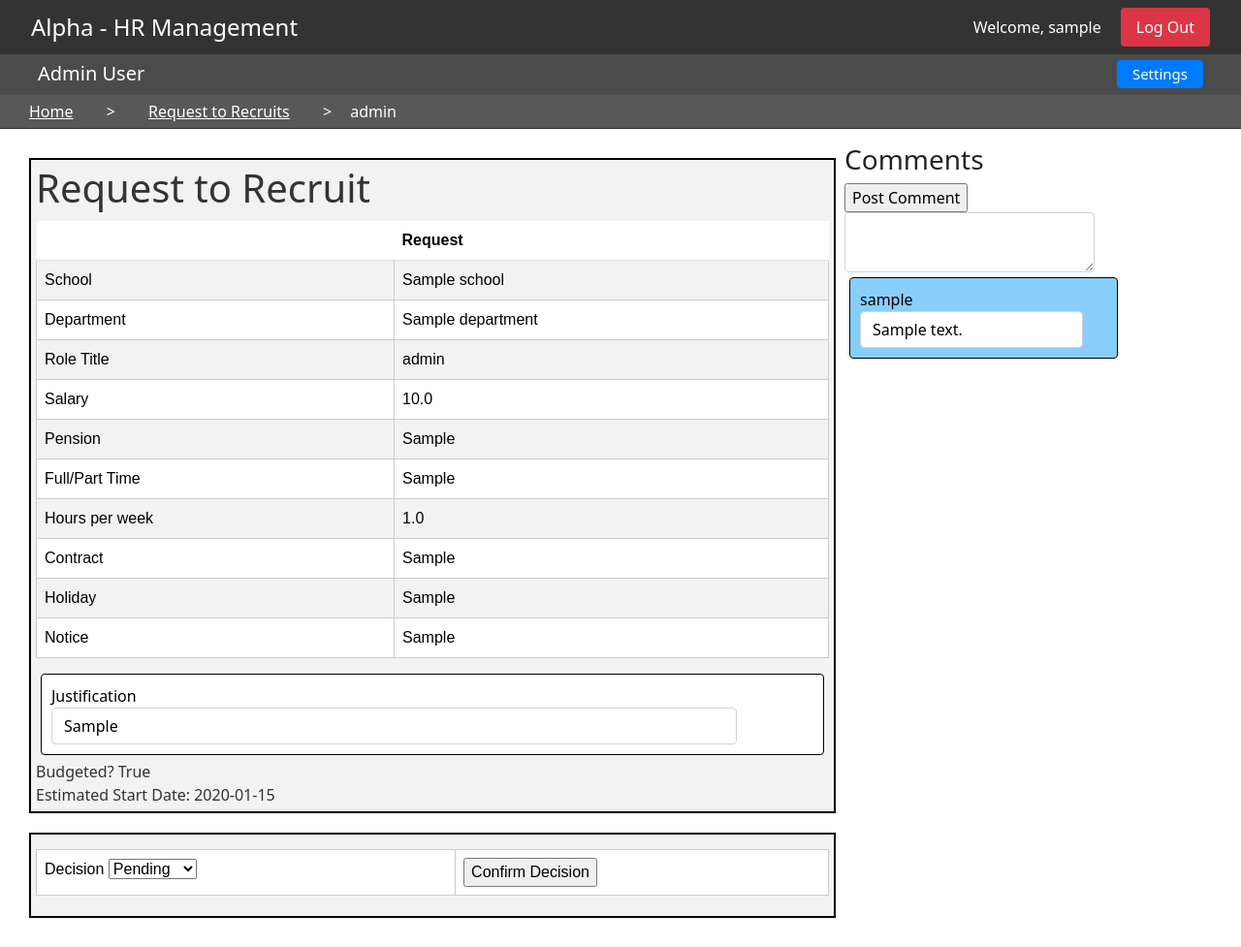
After one commit to ow344/flaskexample, a Flask app: page /r2r/read/1 in a window 1280 px wide. The commit adds this page. Shown: the whole page at 97% size. Run offline with Flask 3, Linux system fonts and the light colour scheme; a user stored in the database is signed in; tables that the repository leaves empty hold one stand-in row (values such as "Sample post").

Commit message:
r2r overhall

```diff
--- a/forms.py
+++ b/forms.py
@@ -82,7 +82,7 @@ class PersonForm(FlaskForm):
         self.nic.choices = ['A','B','C','H','J','M','V','Z','X']
 
 class ApporovalForm(FlaskForm):
-    decision = SelectField('Decision', choices=['Pending','Approved','Denied'])
+    status = SelectField('Decision', choices=['Pending','Approved','Denied'])
 
 
 class CommentForm(FlaskForm):
--- a/templates/admin/reviewrequests/r2r/entry.html
+++ b/templates/admin/reviewrequests/r2r/entry.html
@@ -81,8 +81,8 @@
 <form method="post">
     {{ form.hidden_tag() }}
     <div>
-        {{ form.decision.label }}
-        {{ form.decision }}
+        {{ form.status.label }}
+        {{ form.status }}
     </div>
     <div>
         <button type="submit">Submit</button>
--- a/templates/admin/self.html
+++ b/templates/admin/self.html
@@ -11,7 +11,7 @@
 <p><a href="{{ url_for('admin.stafflist') }}">Find Someone</a></p>
 <p>Review Requests</p>
 <ul>
-    <li><a href="{{ url_for('admin.reviewrequests_r2r') }}">Request to Recruits</a></li>
+    <li><a href="/r2rs">Request to Recruits</a></li>
     <li><a href="{{ url_for('admin.reviewrequests_onboard') }}">Onboarding Forms</a></li>
     <li><a href="{{ url_for('admin.reviewrequests_variation') }}">Variation to Contract</a></li>
 </ul>
--- /dev/null
+++ b/templates/models/r2r/read.html
@@ -0,0 +1,133 @@
+{% extends "base.html" %}
+
+{% block statics %}
+<script src="https://code.jquery.com/jquery-3.6.4.min.js"></script>
+<script src="{{ url_for('static', filename='js/sortable_table.js') }}"></script>
+<script src="{{ url_for('static', filename='js/status.js') }}"></script>
+<link rel="stylesheet" href="{{url_for('static', filename='css/smalltable.css')}}">
+<link rel="stylesheet" href="{{url_for('static', filename='css/form.css')}}">
+{% endblock %}
+
+{% block navi %}
+<li><a href="/">Home</a></li>
+<li>></li>
+<li><a href="/r2rs">Request to Recruits</a></li>
+<li>></li>
+<li>{{r2r.role}}</li>
+{% endblock %}
+
+{% block content %}
+<div class="row">
+<div class="col-md-8">
+<div class="container">
+<h1>Request to Recruit</h1>
+
+
+<table class="table table-striped">
+<thead>
+<tr>
+    <th></th>
+    <th>Request</th>
+</tr>
+</thead>
+<tbody>
+<tr>
+    {% if current_user.is_admin %}
+    <td>{{ rform.school_id.label }}</td>
+    <td>{{ r2r.role.school }}</td>
+    {% endif %}
+</tr><tr>
+    <td>{{ rform.department_id.label }}</td>
+    <td>{{ r2r.role.department }}</td>
+</tr><tr>
+    <td>{{ rform.role.label }}</td>
+    <td>{{ r2r.role.role }}</td>
+</tr><tr>
+    <td>{{ rform.salary.label }}</td>
+    <td>{{ r2r.role.salary }}</td>
+</tr><tr>
+    <td>{{ rform.pension.label }}</td>
+    <td>{{ r2r.role.pension }}</td>
+</tr><tr>
+    <td>{{ rform.ftpt.label }}</td>
+    <td>{{ r2r.role.ftpt }}</td>
+</tr><tr>
+    <td>{{ rform.weekhours.label }}</td>
+    <td>{{ r2r.role.weekhours }}</td>
+</tr><tr>
+    <td>{{ rform.contract.label }}</td>
+    <td>{{ r2r.role.contract }}</td>
+</tr><tr>
+    <td>{{ rform.holiday.label }}</td>
+    <td>{{ r2r.role.holiday }}</td>
+</tr><tr>
+    <td>{{ rform.notice.label }}</td>
+    <td>{{ r2r.role.notice }}</td>
+</tr>
+</tbody>
+</table>
+
+<div class="form-group">
+    {{ rqform.justification.label(class="form-control-label") }}
+    <div class="form-control">{{ r2r.justification }}</div>
+</div>
+
+    {{ rqform.budgeted.label }}
+    {{ r2r.budgeted }}
+    <br>
+    Estimated Start Date:
+    {{ r2r.effect_date }}
+    <br>
+
+</div>
+
+{% if current_user.is_admin %}
+<div class="container">
+<form method="post">
+    {{ aform.hidden_tag() }}
+    <table class="table">
+        <tr>
+            <td>
+            {{ aform.status.label }}
+            {{ aform.status }}
+        </td><td>
+            <input type="submit" value="Confirm Decision">
+        </td>
+        </tr>
+    </table>
+
+</form>
+</div>
+{% endif %}
+</div>
+
+<div class="col-md-3">
+    <div style="padding: 5px;">
+
+    <h3>Comments</h3>
+    <form action="{{url_for('models.r2r_sendcomment',r2r_id=r2r.id)}}" method="POST">
+        {{ cform.hidden_tag() }}
+        <input type="submit" value="Post Comment">
+        {{ cform.content(class="form-control") }}
+
+    </form>
+
+    {% for comment in comments %}
+    {% if comment.user_id == current_user.id %}
+    <div class="form-group" style="background-color: lightskyblue;">
+    {% else %}
+    <div class="form-group">
+    {% endif %}
+        <div class="form-control-label">{{ comment.user }}</div>
+        <div class="form-control">{{ comment.content }}</div>
+    </div>
+    {% endfor %}
+    </div>
+    </div>
+</div>
+
+
+
+</div>
+
+{% endblock %}
--- a/templates/user/self.html
+++ b/templates/user/self.html
@@ -7,7 +7,7 @@
 
 {% block content %}
 
-<p><a href="{{ url_for('user.requestforms_r2r_pending') }}">Request to Recruit</a></p>
+<p><a href="/r2rs">Request to Recruit</a></p>
 <p><a href="/user/requestforms/onboard/pending">Onboarding Form</a></p>
 <p><a href="{{ url_for('user.requestforms_variation_pending') }}">Variation to Contract</a></p>
 <p><a href="{{ url_for('user.stafflist') }}">Staff List</a></p>
--- a/views/r2r.py
+++ b/views/r2r.py
@@ -1,7 +1,7 @@
-from models import R2R, Role, Request
+from models import R2R, Role, Request, R2RMessage
 from flask import render_template, session, redirect, url_for, flash, request
 from flask_login import current_user
-from forms import RequestForm, RoleForm, CommentForm, PersonForm
+from forms import RequestForm, RoleForm, CommentForm, PersonForm, ApporovalForm
 from models import db
 
 
@@ -31,14 +31,28 @@ def r2r_create():
 
     return render_template('models/r2r/credit.html', rform=rform, rqform=rqform)
 
-@models.route('/r2r/read/<int:r2r_id>', methods=['GET'])
+@models.route('/r2r/read/<int:r2r_id>', methods=['GET', 'POST'])
 def r2r_read(r2r_id):
     r2r = R2R.query.get_or_404(r2r_id)
-    return render_template('models/r2r/read.html', r2r=r2r)
+    rform = RoleForm(obj=r2r.role)
+    rqform = RequestForm(obj=r2r)
+    aform = ApporovalForm()
+    cform = CommentForm()
+    comments = R2RMessage.query.filter(R2RMessage.r2r_id==r2r_id).order_by(R2RMessage.id.desc()).all()
+    if aform.validate_on_submit():
+        aform.populate_obj(r2r.request)
+        db.session.commit()
+        flash(f'Status updated to {r2r.request.status}', 'success')
+        return redirect(url_for('models.r2r_list'))
+    return render_template('models/r2r/read.html', r2r=r2r, rform=rform, rqform=rqform, aform=aform, cform=cform, comments=comments)
+
 
 @models.route('/r2r/update/<int:r2r_id>', methods=['GET', 'POST'])
 def r2r_update(r2r_id):
     r2r = R2R.query.get_or_404(r2r_id)
+    if r2r.request.status != 'Pending' and not current_user.is_admin:
+        flash(f'Request has been progressed and can no longer be changed', 'error')
+        return redirect(url_for('models.r2r_list'))
     rform = RoleForm(obj=r2r.role)
     rqform = RequestForm(obj=r2r)
     if rform.validate_on_submit() and rqform.validate_on_submit():
@@ -56,3 +70,18 @@ def r2r_delete(r2r_id):
     db.session.delete(r2r)
     db.session.commit()
     return redirect(url_for('models.r2r_list'))
+
+
+@models.route('/r2r/sendcomment/<int:r2r_id>', methods=['POST'])
+def r2r_sendcomment(r2r_id):
+    r2r = db.session.get(R2R,r2r_id)
+    cform = CommentForm()
+    if cform.validate_on_submit():
+        print(cform.content.data)
+        r2rm = R2RMessage()
+        cform.populate_obj(r2rm)
+        r2rm.r2r_id=r2r_id
+        db.session.add(r2rm)
+        db.session.commit()
+        flash("Comment sent", "success")
+    return redirect(url_for('models.r2r_read',r2r_id=r2r.id))
```
Also changed, not shown: templates/models/r2r/credit.html (+13 -11 lines), views/admin.py (+5 -5 lines).
